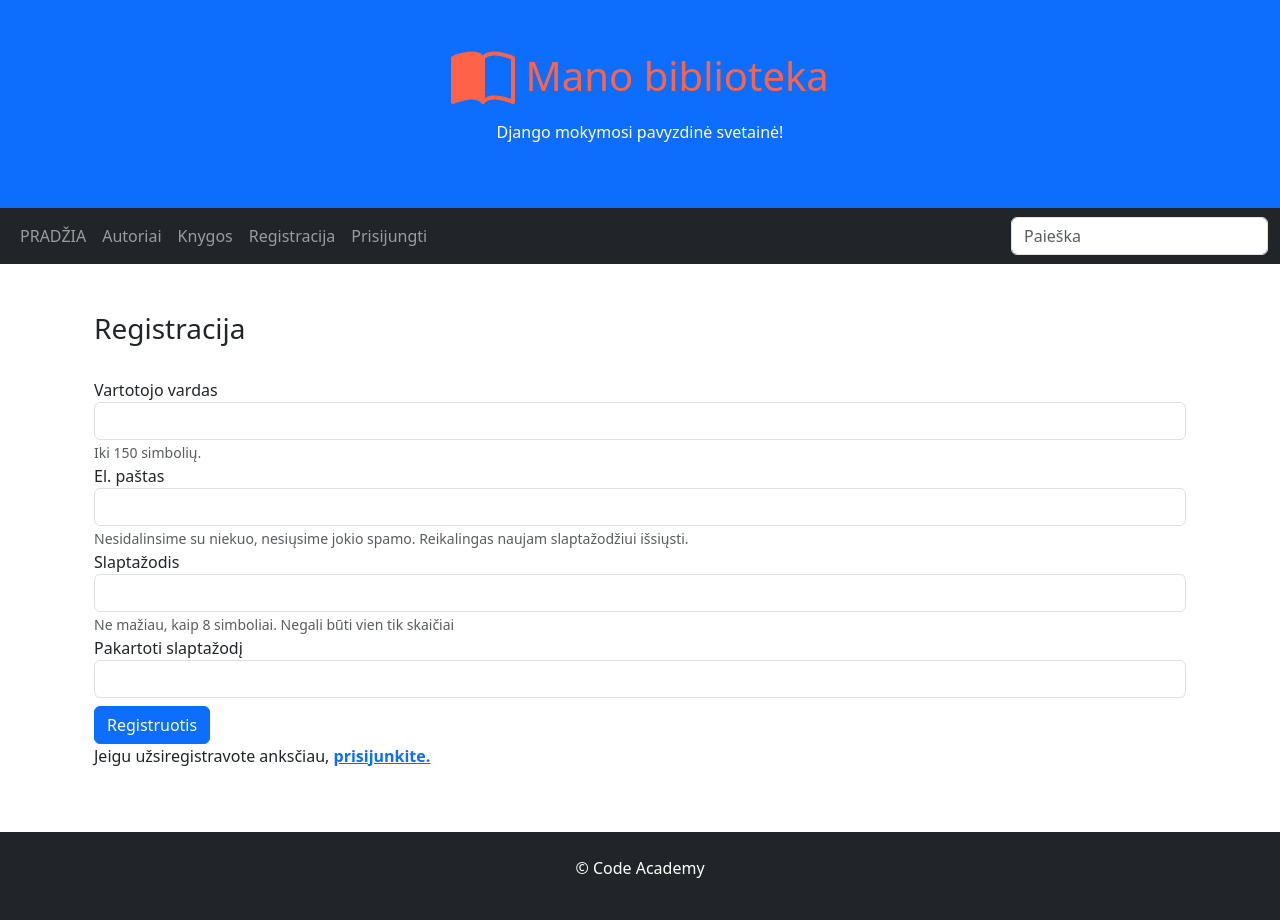
After one commit to DonatasNoreika/library_202506, a Django app: page /library/register/ in a window 1280 px wide. The commit adds this page. Run offline with Django 5.2, Linux system fonts and the light colour scheme.

Commit message:
8: +Pridėta vartotojo registracija frontende

```diff
--- a/mysite/library/templates/base.html
+++ b/mysite/library/templates/base.html
@@ -13,7 +13,8 @@
 
 <div class="p-5 bg-primary text-white text-center">
     <h1>
-      <svg xmlns="http://www.w3.org/2000/svg" width="64" height="64" fill="currentColor" class="bi bi-book-half" viewBox="0 0 16 16">
+        <svg xmlns="http://www.w3.org/2000/svg" width="64" height="64" fill="currentColor" class="bi bi-book-half"
+             viewBox="0 0 16 16">
             <path d="M8.5 2.687c.654-.689 1.782-.886 3.112-.752 1.234.124 2.503.523 3.388.893v9.923c-.918-.35-2.107-.692-3.287-.81-1.094-.111-2.278-.039-3.213.492zM8 1.783C7.015.936 5.587.81 4.287.94c-1.514.153-3.042.672-3.994 1.105A.5.5 0 0 0 0 2.5v11a.5.5 0 0 0 .707.455c.882-.4 2.303-.881 3.68-1.02 1.409-.142 2.59.087 3.223.877a.5.5 0 0 0 .78 0c.633-.79 1.814-1.019 3.222-.877 1.378.139 2.8.62 3.681 1.02A.5.5 0 0 0 16 13.5v-11a.5.5 0 0 0-.293-.455c-.952-.433-2.48-.952-3.994-1.105C10.413.809 8.985.936 8 1.783"/>
         </svg>
         Mano biblioteka
@@ -36,8 +37,11 @@
             {% if user.is_authenticated %}
             <li class="nav-item">
                 <a class="nav-link" href="#">
-              <svg class="bi bi-person" width="1.5em" height="1.5em" viewBox="0 0 16 16" fill="currentColor" xmlns="http://www.w3.org/2000/svg">
-                <path fill-rule="evenodd" d="M13 14s1 0 1-1-1-4-6-4-6 3-6 4 1 1 1 1h10zm-9.995-.944v-.002.002zM3.022 13h9.956a.274.274 0 00.014-.002l.008-.002c-.001-.246-.154-.986-.832-1.664C11.516 10.68 10.289 10 8 10c-2.29 0-3.516.68-4.168 1.332-.678.678-.83 1.418-.832 1.664a1.05 1.05 0 00.022.004zm9.974.056v-.002.002zM8 7a2 2 0 100-4 2 2 0 000 4zm3-2a3 3 0 11-6 0 3 3 0 016 0z" clip-rule="evenodd"/>
+                    <svg class="bi bi-person" width="1.5em" height="1.5em" viewBox="0 0 16 16" fill="currentColor"
+                         xmlns="http://www.w3.org/2000/svg">
+                        <path fill-rule="evenodd"
+                              d="M13 14s1 0 1-1-1-4-6-4-6 3-6 4 1 1 1 1h10zm-9.995-.944v-.002.002zM3.022 13h9.956a.274.274 0 00.014-.002l.008-.002c-.001-.246-.154-.986-.832-1.664C11.516 10.68 10.289 10 8 10c-2.29 0-3.516.68-4.168 1.332-.678.678-.83 1.418-.832 1.664a1.05 1.05 0 00.022.004zm9.974.056v-.002.002zM8 7a2 2 0 100-4 2 2 0 000 4zm3-2a3 3 0 11-6 0 3 3 0 016 0z"
+                              clip-rule="evenodd"/>
                     </svg>
                     {{ user.get_username }}
                 </a>
@@ -52,6 +56,11 @@
                 </form>
             </li>
             {% else %}
+
+            <li class="nav-item">
+                <a class="nav-link" href="{% url 'register' %}">Registracija</a>
+            </li>
+
             <li class="nav-item">
                 <a class="nav-link" href="{% url 'login' %}">Prisijungti</a>
             </li>
@@ -67,6 +76,14 @@
 <div class="container mt-5">
     <div class="row">
         <div class="col-sm">
+            {% if messages %}
+            {% for message in messages %}
+            <div class="alert alert-{% if message.tags == 'error' %}danger{% elif message.tags == 'info' %}success{% endif %}"
+                 role="alert">
+                {{ message }}
+            </div>
+            {% endfor %}
+            {% endif %}
             {% block "content" %}{% endblock %}
         </div>
     </div>
--- /dev/null
+++ b/mysite/library/templates/register.html
@@ -0,0 +1,37 @@
+{% extends "base.html" %}
+
+{% block "title" %}Registracija{% endblock %}
+
+{% block "content" %}
+
+    <div class="container register">
+        <h3>Registracija</h3><br/>
+        <form method="post">
+            {% csrf_token %}
+            <div class="form-group">
+                <label for="username">Vartotojo vardas</label>
+                <input name="username" type="text" class="form-control" id="username" aria-describedby="usernameHelp">
+                <small id="usernameHelp" class="form-text text-muted">Iki 150 simbolių.</small>
+            </div>
+            <div class="form-group">
+                <label for="exampleInputEmail1">El. paštas</label>
+                <input name="email" type="email" class="form-control" id="exampleInputEmail1" aria-describedby="emailHelp">
+                <small id="emailHelp" class="form-text text-muted">Nesidalinsime su niekuo, nesiųsime jokio spamo.
+                    Reikalingas naujam slaptažodžiui išsiųsti. </small>
+            </div>
+            <div class="form-group">
+                <label for="password">Slaptažodis</label>
+                <input name="password" type="password" class="form-control" id="password" aria-describedby="pwdHelp">
+                <small id="pwdHelp" class="form-text text-muted">Ne mažiau, kaip 8 simboliai. Negali būti vien tik
+                    skaičiai</small>
+            </div>
+            <div class="form-group">
+                <label for="password2">Pakartoti slaptažodį</label>
+                <input name="password2" type="password" class="form-control" id="password2" aria-describedby="pwd2Help">
+            </div>
+            <button type="submit" class="btn btn-primary register-button mt-2">Registruotis</button>
+        </form>
+        <p>Jeigu užsiregistravote anksčiau, <a href="{% url 'login' %}"><strong>prisijunkite.</strong></a></p>
+    </div>
+
+{% endblock %}
--- a/mysite/library/urls.py
+++ b/mysite/library/urls.py
@@ -8,5 +8,6 @@ urlpatterns = [
     path("books/", views.BookListView.as_view(), name="books"),
     path("books/<int:pk>", views.BookDetailView.as_view(), name="book"),
     path("search/", views.search, name='search'),
+    path("register/", views.register, name='register'),
     path("mybooks/", views.MyBookInstanceListView.as_view(), name="mybooks"),
 ]
--- a/mysite/library/views.py
+++ b/mysite/library/views.py
@@ -1,9 +1,12 @@
 from django.contrib.auth.mixins import LoginRequiredMixin
-from django.shortcuts import render
+from django.shortcuts import render, redirect
 from .models import Book, BookInstance, Author
 from django.views import generic
 from django.core.paginator import Paginator
 from django.db.models import Q
+from django.contrib.auth.models import User
+from django.contrib import messages
+from django.contrib.auth import password_validation
 
 # Create your views here.
 
@@ -74,3 +77,36 @@ class MyBookInstanceListView(LoginRequiredMixin, generic.ListView):
 
     def get_queryset(self):
         return BookInstance.objects.filter(reader=self.request.user)
+
+
+def register(request):
+    if request.method == "POST":
+        username = request.POST['username']
+        email = request.POST['email']
+        password = request.POST['password']
+        password2 = request.POST['password2']
+        if not password == password2:
+            messages.error(request, "Staptažodžiai nesutampa")
+            return redirect("register")
+        else:
+            try:
+                password_validation.validate_password(password)
+            except password_validation.ValidationError as errors:
+                for error in errors:
+                    messages.error(request, error)
+                return redirect("register")
+
+            if User.objects.filter(username=username).exists():
+                messages.error(request, f"Vartotojo vardas {username} užimtas!")
+                return redirect("register")
+            else:
+                if User.objects.filter(email=email).exists():
+                    messages.error(request, f"Vartotojas el. paštu {email} užimtas!")
+                    return redirect("register")
+
+        User.objects.create_user(username=username, email=email, password=password)
+        messages.info(request, f"Vartotojas {username} registruotas!")
+        return redirect("login")
+
+    if request.method == "GET":
+        return render(request, template_name="register.html")
```
Lines whose indentation alone changed are shown as unchanged.
